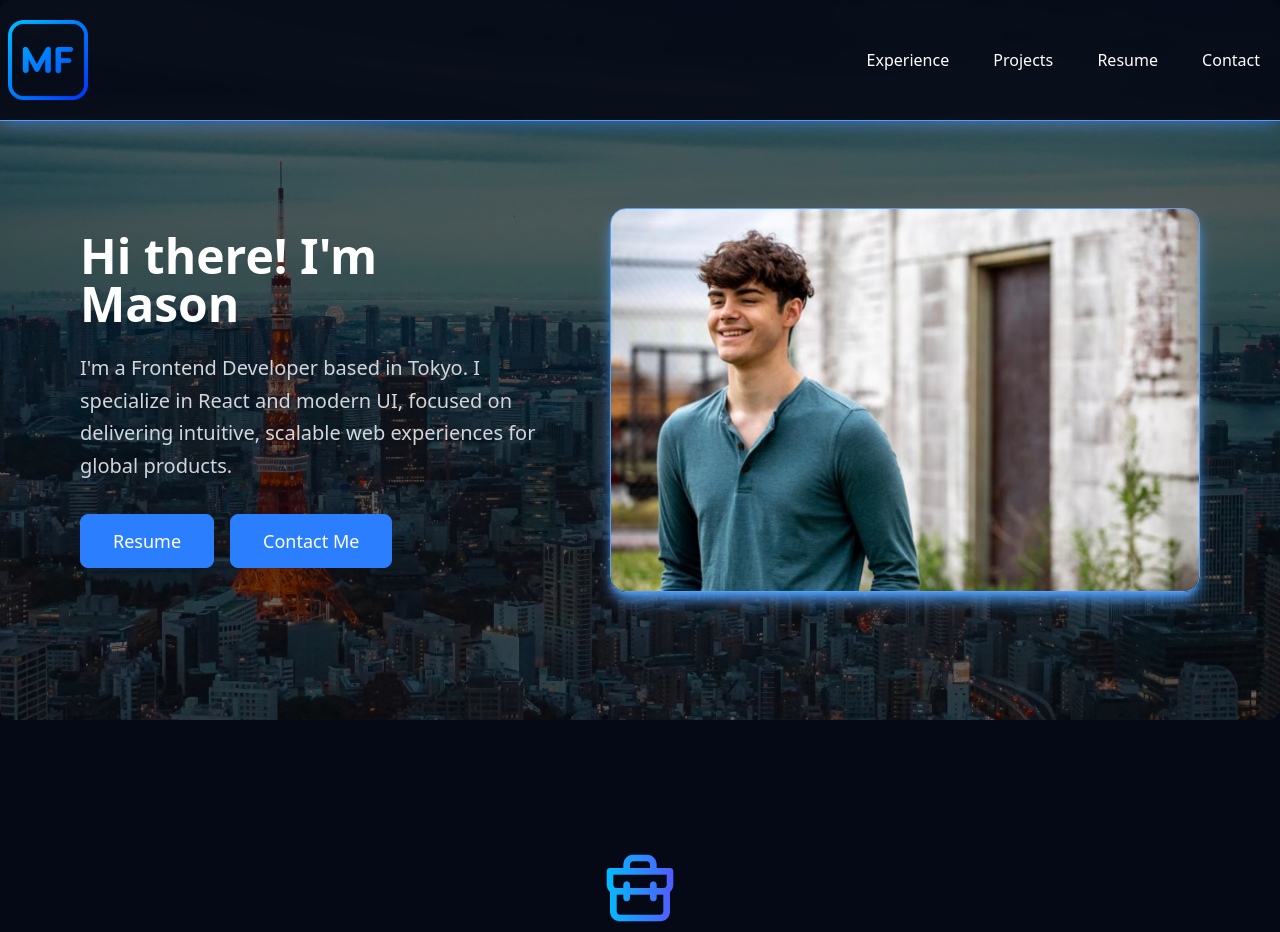
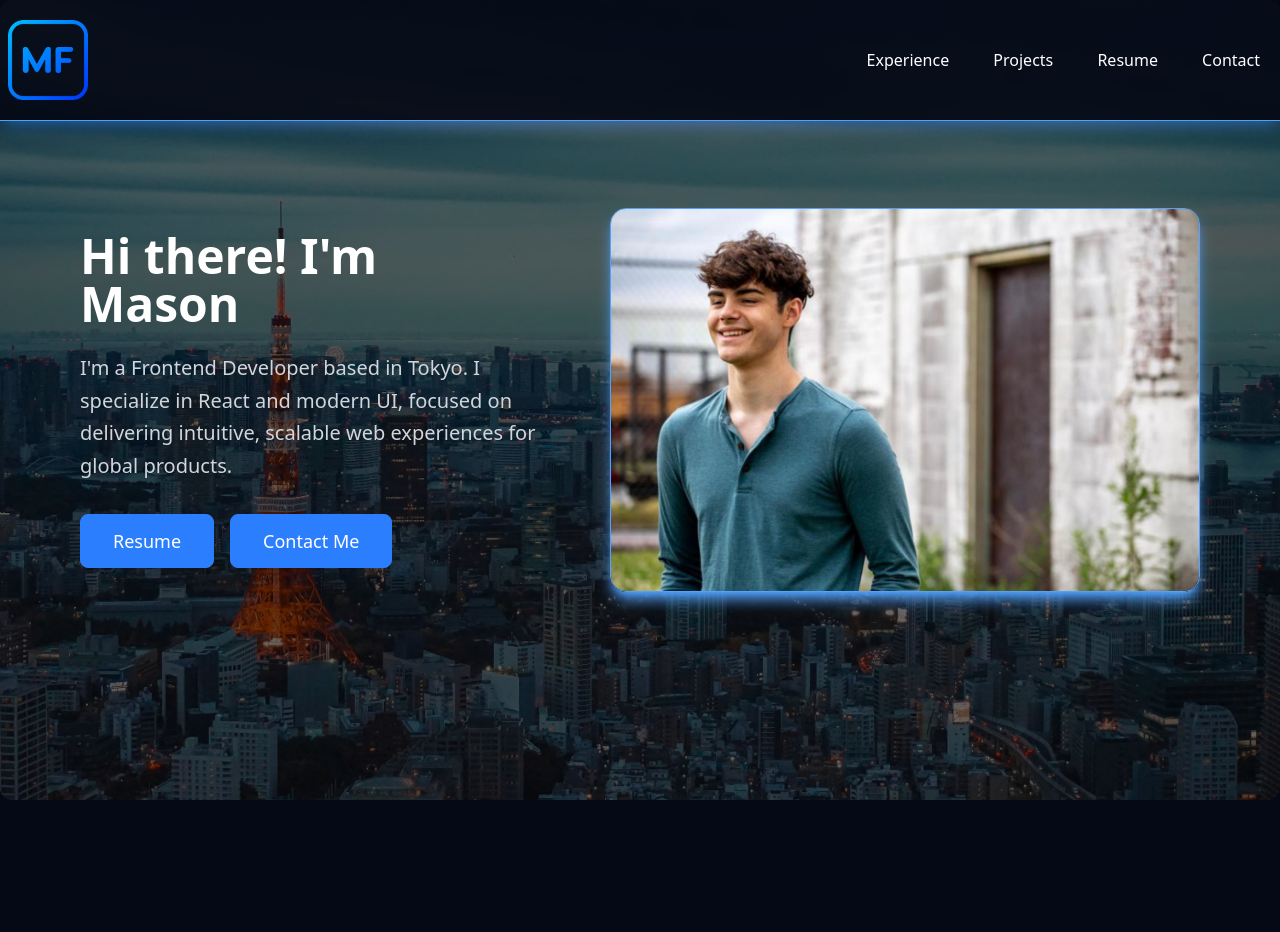
Before and after one commit to MasonJPN/Portfolio, a React (Vite) app: page / in a window 1280 px wide. Shown: the top 932 px of the page. Built offline with nearby package versions, Linux system fonts and the light colour scheme.

Commit message:
changes to HERO section and UI changes to experience card sections

```diff
--- a/src/Components/Hero.jsx
+++ b/src/Components/Hero.jsx
@@ -7,7 +7,7 @@ import MasonTokyo from "../assets/MasonTokyo.png"
 const Hero = () => {
   return (
     <div className="relative">
-      <img src={Tokyo} alt="Background-Hero" className="absolute inset-0 w-full h-full object-cover rounded-xl brightness-40" />
+      <img src={Tokyo} alt="Background-Hero" className="absolute inset-0 w-full h-200 object-cover rounded-xl brightness-40" />
 
       <section className="relative pt-40 md:pt-52 px-10 md:px-20 flex flex-col md:flex-row items-center justify-center gap-16 pb-32">
 
--- a/src/Experience.jsx
+++ b/src/Experience.jsx
@@ -8,7 +8,7 @@ const Experience = () => {
 
       {/* Section Header */}
       <div data-aos="fade-up" className="flex flex-col items-center text-center mb-16">
-        <img src={briefcase} alt="Briefcase icon" className="h-20 mb-4" />
+        <img src={briefcase} alt="Briefcase icon" className="h-20 mb-4 mt-20" />
         <h2 className="text-4xl font-semibold underline decoration-blue-400 underline-offset-6">
           Professional Experience
         </h2>
```
